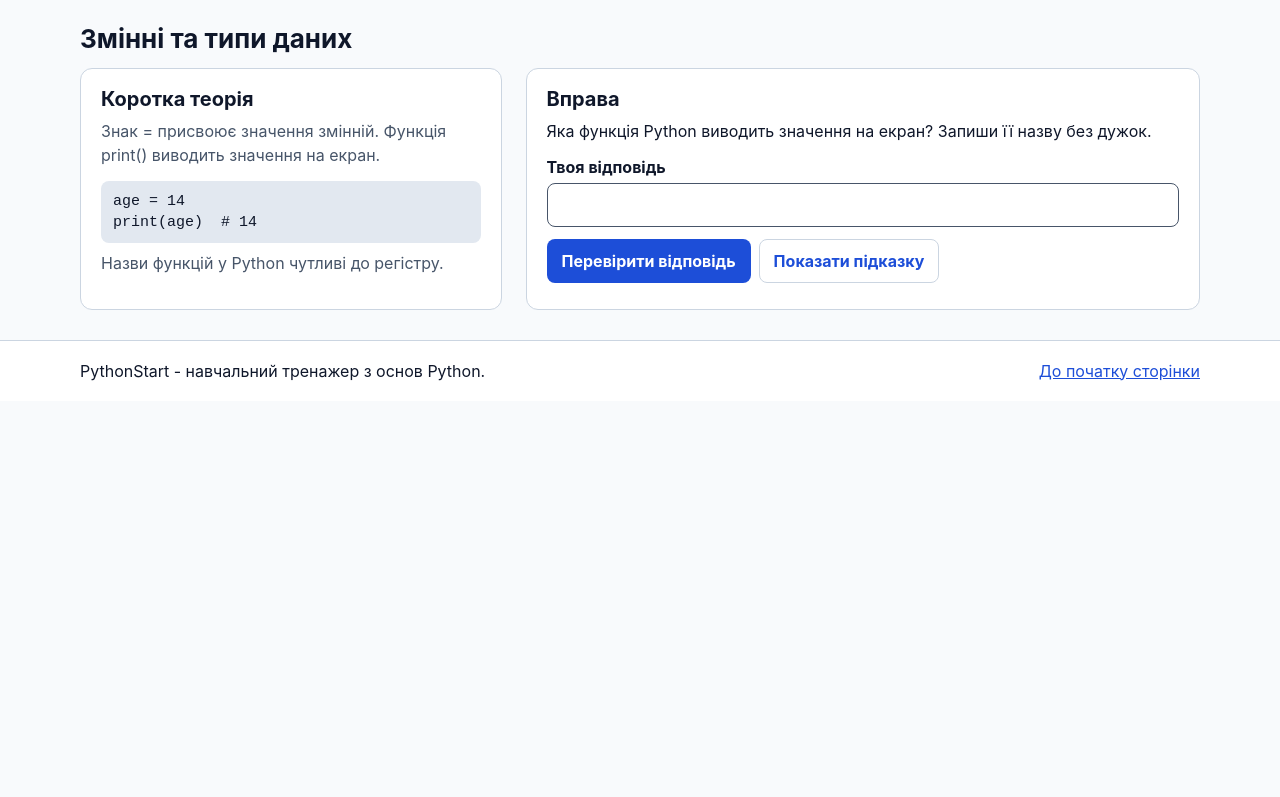
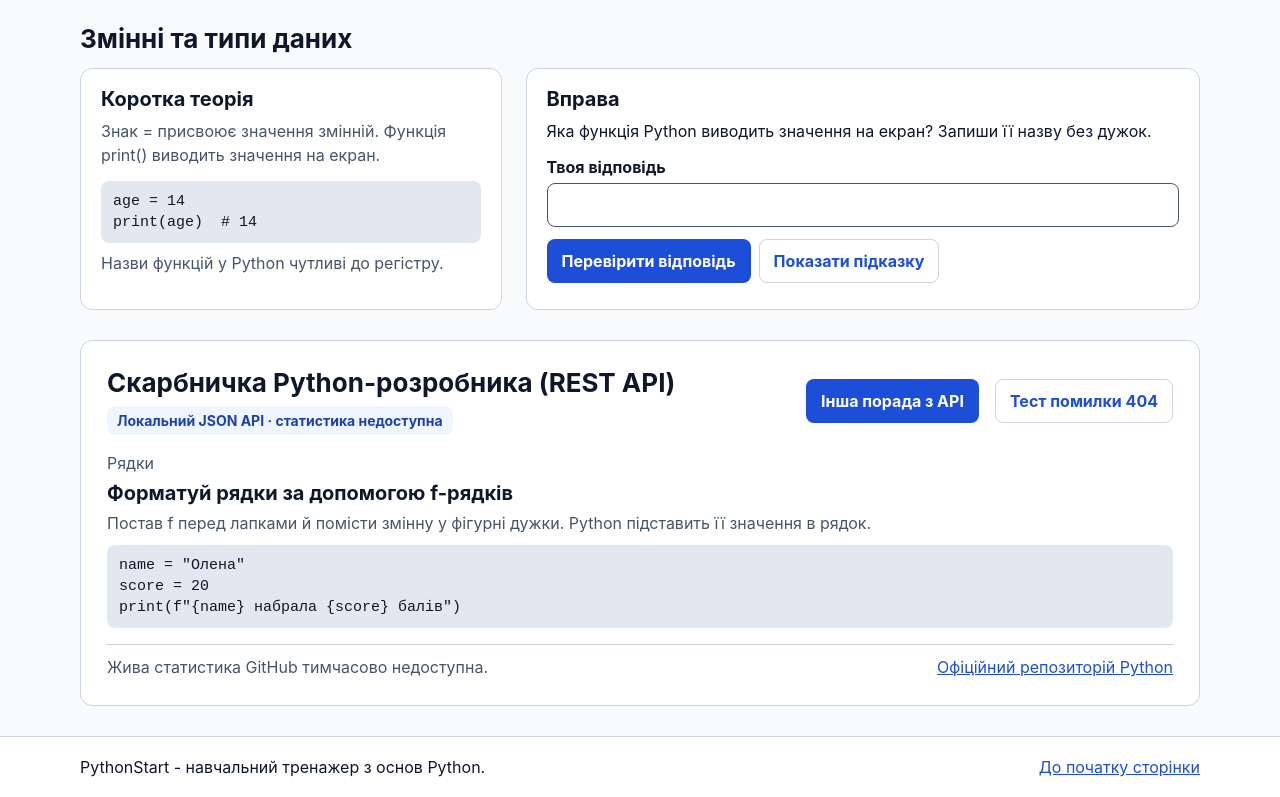
Before and after one commit to artempanshyn/pythonstart, a website with bundled scripts: page index.html in a window 1280 px wide. Shown: the part 563-1360 px from the top of the page. Before the commit the page ends 964 px from the top, so only its background shows below. Built offline with nearby package versions, Linux system fonts and the light colour scheme; no server answers.

Commit message:
feat: load Python tips with REST API fallback

```diff
--- a/css/components.css
+++ b/css/components.css
@@ -75,6 +75,64 @@
 
 [aria-invalid="true"] { border-color: var(--color-error-text); }
 
+.api-section {
+  margin-block: 30px;
+  padding: clamp(14px, 3vw, 26px);
+  border: 1px solid var(--color-border);
+  border-radius: var(--radius-card);
+  background: var(--color-surface);
+}
+
+.api-header, .api-controls, .api-repo {
+  display: flex;
+  align-items: center;
+  flex-wrap: wrap;
+  gap: 10px 16px;
+}
+
+.api-header, .api-repo { justify-content: space-between; }
+
+.api-badge {
+  display: inline-block;
+  margin-top: 8px;
+  padding: 4px 10px;
+  border-radius: var(--radius-control);
+  background: var(--color-info-bg);
+  color: var(--color-primary-hover);
+  font-size: 0.875rem;
+  font-weight: 650;
+}
+
+.api-badge:empty { display: none; }
+.api-section[data-state="online"] .api-badge { background: var(--color-success-bg); color: var(--color-success-text); }
+.api-section[data-state="fallback"] .api-badge { background: var(--color-error-bg); color: var(--color-error-text); }
+.api-section > .feedback { margin-top: 16px; }
+.api-controls .btn:disabled { opacity: 0.66; cursor: wait; }
+
+.api-skeleton { display: none; }
+.api-section[data-state="loading"] .api-skeleton {
+  display: block;
+  height: 96px;
+  margin-block: 16px;
+  border-radius: var(--radius-control);
+  background: var(--color-code-bg);
+}
+
+.api-tip { margin-block: 16px; }
+.api-tip > p { margin-block: 6px; color: var(--color-muted); }
+.api-tip pre {
+  margin: 10px 0 0;
+  padding: 10px 12px;
+  overflow-x: auto;
+  border-radius: var(--radius-control);
+  background: var(--color-code-bg);
+  font: 0.9375rem/1.4 var(--font-code);
+}
+
+.api-tip code { font: inherit; }
+.api-repo { border-top: 1px solid var(--color-border); padding-top: 10px; }
+.api-repo p { color: var(--color-muted); }
+
 @media (max-width: 768px) {
   .workspace-grid { grid-template-columns: minmax(0, 1fr); }
 }
@@ -87,4 +145,5 @@
   .topics-grid, .workspace-grid { gap: 12px; }
   .topic-card, .theory-panel, .exercise-panel { padding: 14px; }
   .topic-card .btn, .exercise-actions .btn { width: 100%; }
+  .api-controls, .api-controls .btn { width: 100%; }
 }
--- /dev/null
+++ b/data/daily-tips.json
@@ -0,0 +1,34 @@
+{
+  "version": "1.0",
+  "updatedAt": "2026-11-26",
+  "tips": [
+    {
+      "id": "tip-fstrings",
+      "category": "Рядки",
+      "title": "Форматуй рядки за допомогою f-рядків",
+      "explanation": "Постав f перед лапками й помісти змінну у фігурні дужки. Python підставить її значення в рядок.",
+      "codeSnippet": "name = \"Олена\"\nscore = 20\nprint(f\"{name} набрала {score} балів\")"
+    },
+    {
+      "id": "tip-enumerate",
+      "category": "Цикли",
+      "title": "Нумеруй елементи через enumerate()",
+      "explanation": "enumerate() повертає номер і значення елемента на кожному кроці циклу. Параметр start=1 починає нумерацію з одиниці.",
+      "codeSnippet": "topics = [\"Змінні\", \"Умови\", \"Цикли\"]\nfor number, title in enumerate(topics, start=1):\n    print(number, title)"
+    },
+    {
+      "id": "tip-swap",
+      "category": "Змінні",
+      "title": "Обмінюй значення в одному рядку",
+      "explanation": "У присвоєнні a, b = b, a Python спочатку обчислює праву частину, а потім присвоює значення змінним зліва.",
+      "codeSnippet": "a = 5\nb = 10\na, b = b, a\nprint(a, b)  # 10 5"
+    },
+    {
+      "id": "tip-in-operator",
+      "category": "Умови",
+      "title": "Перевіряй входження оператором in",
+      "explanation": "Оператор in повертає True, якщо список містить потрібний елемент. У рядку він перевіряє входження підрядка.",
+      "codeSnippet": "allowed = [\"print\", \"input\", \"range\"]\nif \"print\" in allowed:\n    print(\"Команда дозволена\")"
+    }
+  ]
+}
--- a/index.html
+++ b/index.html
@@ -19,6 +19,7 @@
       <nav class="main-nav" aria-label="Головна навігація">
         <a href="#catalog">Теми</a>
         <a href="#workspace">Вправа</a>
+        <a href="#api-explorer">Порада з API</a>
         <a href="#about">Про проєкт</a>
       </nav>
       <p id="progress-counter" class="progress-pill" role="status" aria-atomic="true"></p>
@@ -69,6 +70,30 @@
         </article>
       </div>
     </section>
+    <section id="api-explorer" class="api-section" data-state="loading" aria-labelledby="api-heading">
+      <div class="api-header">
+        <div>
+          <h2 id="api-heading">Скарбничка Python-розробника (REST API)</h2>
+          <p id="api-source-badge" class="api-badge" role="status"></p>
+        </div>
+        <div class="api-controls">
+          <button type="button" id="next-tip-btn" class="btn btn-primary" disabled>Інша порада з API</button>
+          <button type="button" id="simulate-error-btn" class="btn btn-secondary" disabled>Тест помилки 404</button>
+        </div>
+      </div>
+      <p id="api-error-banner" class="feedback" data-state="error" role="alert" hidden></p>
+      <div class="api-skeleton" aria-hidden="true"></div>
+      <article id="api-tip-content" class="api-tip" aria-labelledby="api-tip-title" aria-live="polite" hidden>
+        <p id="api-tip-category"></p>
+        <h3 id="api-tip-title"></h3>
+        <p id="api-tip-text"></p>
+        <pre><code id="api-tip-code"></code></pre>
+      </article>
+      <div class="api-repo">
+        <p id="api-repo-stats"></p>
+        <a id="api-repo-link" href="https://github.com/python/cpython" target="_blank" rel="noopener noreferrer">Офіційний репозиторій Python</a>
+      </div>
+    </section>
   </main>
 
   <footer id="about" class="site-footer">
--- /dev/null
+++ b/js/api.js
@@ -0,0 +1,74 @@
+import { t } from "./i18n.js";
+
+const TIPS_URL = "./data/daily-tips.json";
+const TEST_URL = "./data/non-existent-404.json";
+const REPO_API_URL = "https://api.github.com/repos/python/cpython";
+const REPO_PAGE = "https://github.com/python/cpython";
+const TIP_FIELDS = ["id", "category", "title", "explanation", "codeSnippet"];
+
+const FALLBACK_TIPS = [
+  {
+    id: "fallback-pep8",
+    category: "Автономна порада · PEP 8",
+    title: "Роби відступ у 4 пробіли",
+    explanation: "Відступ після двокрапки позначає блок коду. PEP 8 радить використовувати чотири пробіли на кожному рівні.",
+    codeSnippet: "for step in range(3):\n    print(step)",
+  },
+  {
+    id: "fallback-type",
+    category: "Автономна порада · Типи даних",
+    title: "Перевір тип значення через type()",
+    explanation: "Передай значення у type(), щоб перевірити його тип. Наприклад, число в лапках має тип str.",
+    codeSnippet: "age = '14'\nprint(type(age))  # <class 'str'>",
+  },
+];
+
+async function fetchJson(url, accept) {
+  const response = await fetch(url, {
+    method: "GET",
+    headers: { Accept: accept },
+    cache: "no-store",
+    signal: AbortSignal.timeout(6000),
+  });
+  if (!response.ok) throw new Error(`HTTP ${response.status}`);
+  return response.json();
+}
+
+export async function fetchDailyTips(url = TIPS_URL) {
+  const { tips } = (await fetchJson(url, "application/json")) ?? {};
+  if (!Array.isArray(tips) || tips.length === 0 || !tips.every((tip) =>
+    TIP_FIELDS.every((field) => typeof tip?.[field] === "string" && tip[field].trim())
+  ) || new Set(tips.map(({ id }) => id)).size !== tips.length) {
+    throw new Error(t("api.invalidTips"));
+  }
+  return tips;
+}
+
+export async function fetchPythonRepoInfo() {
+  const data = await fetchJson(REPO_API_URL, "application/vnd.github+json");
+  const { stargazers_count: stars, open_issues_count: openIssues, language, html_url: htmlUrl } = data ?? {};
+  if (![stars, openIssues].every((count) => Number.isSafeInteger(count) && count >= 0)
+    || typeof language !== "string" || !language.trim() || htmlUrl !== REPO_PAGE) {
+    throw new Error(t("api.invalidStats"));
+  }
+  return { stars, openIssues, language, htmlUrl };
+}
+
+export async function loadPythonTipData({ simulateError = false } = {}) {
+  try {
+    const [tips, repoStats] = await Promise.all([
+      fetchDailyTips(simulateError ? TEST_URL : TIPS_URL),
+      simulateError ? null : fetchPythonRepoInfo().catch(() => null),
+    ]);
+    const source = repoStats ? "online" : "partial";
+    return { ok: true, sourceLabel: t(`api.source.${source}`), tips, repoStats, errorMessage: null };
+  } catch (error) {
+    return {
+      ok: false,
+      sourceLabel: t("api.source.fallback"),
+      tips: FALLBACK_TIPS,
+      repoStats: null,
+      errorMessage: error.message,
+    };
+  }
+}
--- /dev/null
+++ b/js/apiWidget.js
@@ -0,0 +1,68 @@
+import { loadPythonTipData } from "./api.js";
+import { t } from "./i18n.js";
+
+const formatCount = new Intl.NumberFormat("uk-UA");
+
+export function initApiWidget(widget) {
+  const badge = widget.querySelector("#api-source-badge");
+  const banner = widget.querySelector("#api-error-banner");
+  const content = widget.querySelector("#api-tip-content");
+  const category = widget.querySelector("#api-tip-category");
+  const title = widget.querySelector("#api-tip-title");
+  const explanation = widget.querySelector("#api-tip-text");
+  const code = widget.querySelector("#api-tip-code");
+  const stats = widget.querySelector("#api-repo-stats");
+  const repoLink = widget.querySelector("#api-repo-link");
+  const next = widget.querySelector("#next-tip-btn");
+  const test = widget.querySelector("#simulate-error-btn");
+  let result;
+  let tipIndex = 0;
+
+  function renderTip() {
+    const tip = result.tips[tipIndex];
+    category.textContent = tip.category;
+    title.textContent = tip.title;
+    explanation.textContent = tip.explanation;
+    code.textContent = tip.codeSnippet;
+  }
+
+  async function refresh(simulateError = false) {
+    widget.dataset.state = "loading";
+    widget.setAttribute("aria-busy", "true");
+    badge.textContent = t("api.loading");
+    banner.hidden = true;
+    content.hidden = true;
+    next.disabled = true;
+    test.disabled = true;
+    stats.textContent = "";
+
+    result = await loadPythonTipData({ simulateError });
+    tipIndex = 0;
+    const { ok, sourceLabel, repoStats, errorMessage } = result;
+    widget.dataset.state = ok ? (repoStats ? "online" : "partial") : "fallback";
+    badge.textContent = sourceLabel;
+    banner.textContent = ok ? "" : `${t("api.warning")} ${errorMessage}`;
+    banner.hidden = ok;
+    stats.textContent = repoStats
+      ? `${t("api.stars")} ${formatCount.format(repoStats.stars)} · ${t("api.issues")} ${formatCount.format(repoStats.openIssues)} · ${repoStats.language}`
+      : t("api.statsUnavailable");
+    if (repoStats) repoLink.href = repoStats.htmlUrl;
+    renderTip();
+    content.hidden = false;
+    next.textContent = t(ok ? "api.next" : "api.retry");
+    next.disabled = false;
+    test.disabled = false;
+    widget.setAttribute("aria-busy", "false");
+  }
+
+  next.addEventListener("click", () => {
+    if (!result.ok) {
+      refresh();
+      return;
+    }
+    tipIndex = (tipIndex + 1) % result.tips.length;
+    renderTip();
+  });
+  test.addEventListener("click", () => refresh(true));
+  refresh();
+}
--- a/js/app.js
+++ b/js/app.js
@@ -4,6 +4,7 @@ import { getTopicById, renderTopicsCatalog } from "./topics.js";
 import { validateExerciseAnswer } from "./validation.js";
 import { createWorkspace } from "./workspace.js";
 import { topics } from "../data/topics.js";
+import { initApiWidget } from "./apiWidget.js";
 
 export const APP_CONFIG = {
   appName: "PythonStart",
@@ -53,6 +54,7 @@ export function initApp(root = document) {
   const showTopic = createWorkspace(root.querySelector("#workspace"), checkAnswer);
   showTopic(getTopicById(progress.activeTopicId));
   refreshProgress();
+  initApiWidget(root.querySelector("#api-explorer"));
 }
 
 if (typeof document !== "undefined") document.addEventListener("DOMContentLoaded", () => initApp());
--- a/js/messages.uk.js
+++ b/js/messages.uk.js
@@ -14,4 +14,16 @@ export const messages = {
   "exercise.emptyWarning": "Введи або обери відповідь перед перевіркою.",
   "exercise.correct": "Правильно!",
   "exercise.incorrect": "Неправильно. Переглянь пояснення і спробуй ще раз.",
+  "api.loading": "Завантаження даних з API…",
+  "api.source.online": "Онлайн: JSON API + GitHub REST API",
+  "api.source.partial": "Локальний JSON API · статистика недоступна",
+  "api.source.fallback": "Автономний режим (Fallback-дані)",
+  "api.warning": "Не вдалося завантажити пораду. Показано резервний приклад.",
+  "api.statsUnavailable": "Жива статистика GitHub тимчасово недоступна.",
+  "api.invalidTips": "Некоректний формат порад.",
+  "api.invalidStats": "Некоректний формат статистики GitHub.",
+  "api.next": "Інша порада з API",
+  "api.retry": "Повторити запит до API",
+  "api.stars": "Зірки:",
+  "api.issues": "Відкриті записи:",
 };
```
Also changed, not shown: docs/architecture.md (+4 -0 lines), docs/data-contract.md (added, +25 -0 lines), tests/api.test.js (added, +75 -0 lines).
